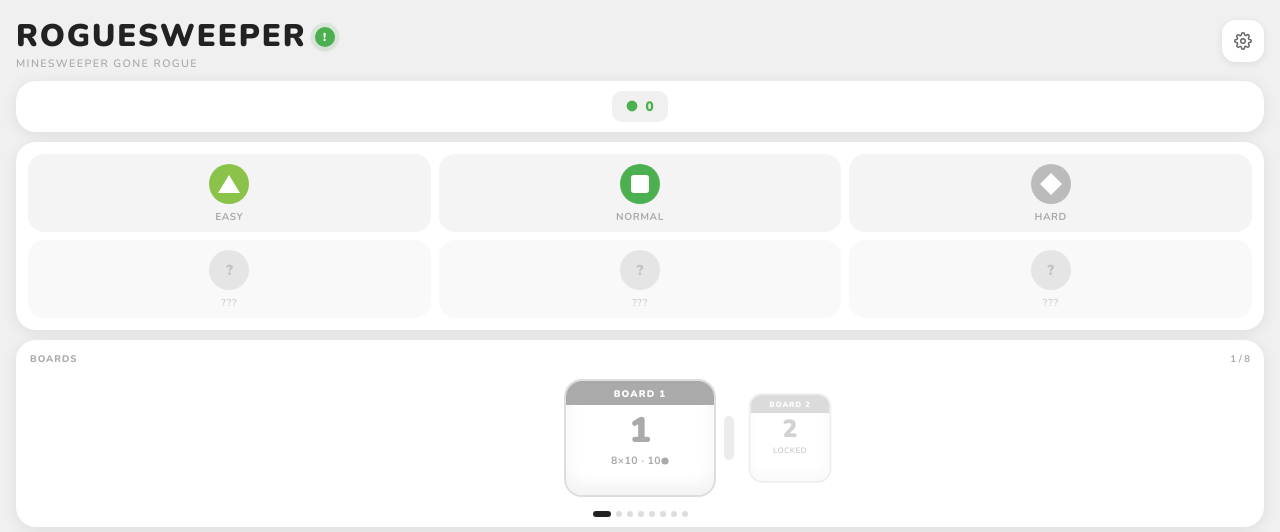
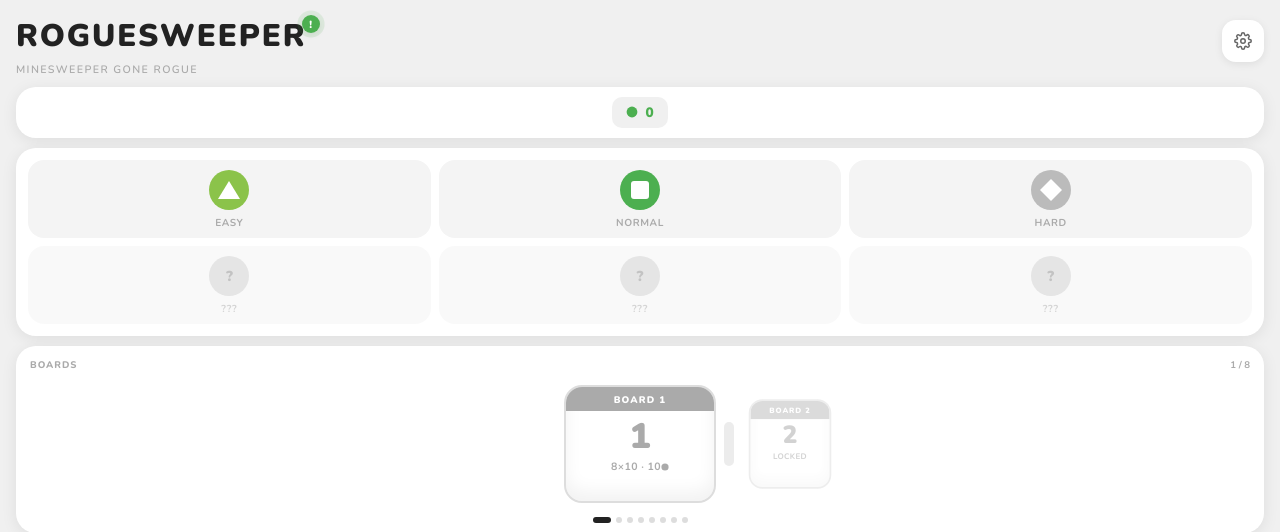
Before and after one commit to quazarjestergravastar/RogueSweeper, a Flask app: page / in a window 1280 px wide. Shown: the top 532 px of the page. Run offline with Flask 3, Linux system fonts and the light colour scheme.

Commit message:
Position update notifications near game title and adjust display styles
Update CSS to reposition the update notification button and adjust various display properties for the game title and notification button.

Replit-Commit-Author: Agent
Replit-Commit-Session-Id: 7c3cae3a-ba35-494f-bb9e-cc80c569e2f7
Replit-Commit-Checkpoint-Type: full_checkpoint
Replit-Commit-Event-Id: 4564750f-82c4-47a9-9b8c-8d8824113549
Replit-Commit-Screenshot-Url: https://storage.googleapis.com/screenshot-production-us-central1/73d79317-5f61-4a90-b18c-1a87dde670bc/7c3cae3a-ba35-494f-bb9e-cc80c569e2f7/vDgqITv
Replit-Helium-Checkpoint-Created: true

```diff
--- a/static/style.css
+++ b/static/style.css
@@ -174,24 +174,25 @@ button { cursor: pointer; border: none; background: none; font: inherit; color:
     display: flex; align-items: flex-start; justify-content: space-between;
     padding: 4px 0 0; flex-shrink: 0;
 }
-.title-block { flex: 1; }
-.title-row { display: flex; align-items: center; gap: 8px; }
+.title-block { flex: 1; min-width: 0; }
+.title-row { position: relative; display: inline-block; max-width: 100%; }
 .game-title {
     font-size: 1.95rem; font-weight: 900; letter-spacing: .06em;
     text-transform: uppercase; color: var(--text); line-height: 1.05;
+    white-space: nowrap; overflow: hidden; text-overflow: ellipsis;
 }
 .game-subtitle {
     font-size: .67rem; font-weight: 600; letter-spacing: .13em;
     text-transform: uppercase; color: var(--text-muted); margin-top: 3px;
 }
 .update-tag-btn {
-    width: 20px; height: 20px; border-radius: 50%;
+    position: absolute; top: -5px; right: -13px;
+    width: 18px; height: 18px; border-radius: 50%;
     background: var(--accent); color: var(--accent-t);
     display: flex; align-items: center; justify-content: center;
-    font-size: .72rem; font-weight: 900; flex-shrink: 0;
+    font-size: .65rem; font-weight: 900;
     box-shadow: 0 2px 6px var(--card-shadow);
     animation: updateTagPulse 1.8s ease-in-out infinite;
-    margin-top: 2px;
 }
 @keyframes updateTagPulse {
     0%,100% { box-shadow: 0 2px 6px var(--card-shadow), 0 0 0 0 rgba(76,175,80,.5); }
```
